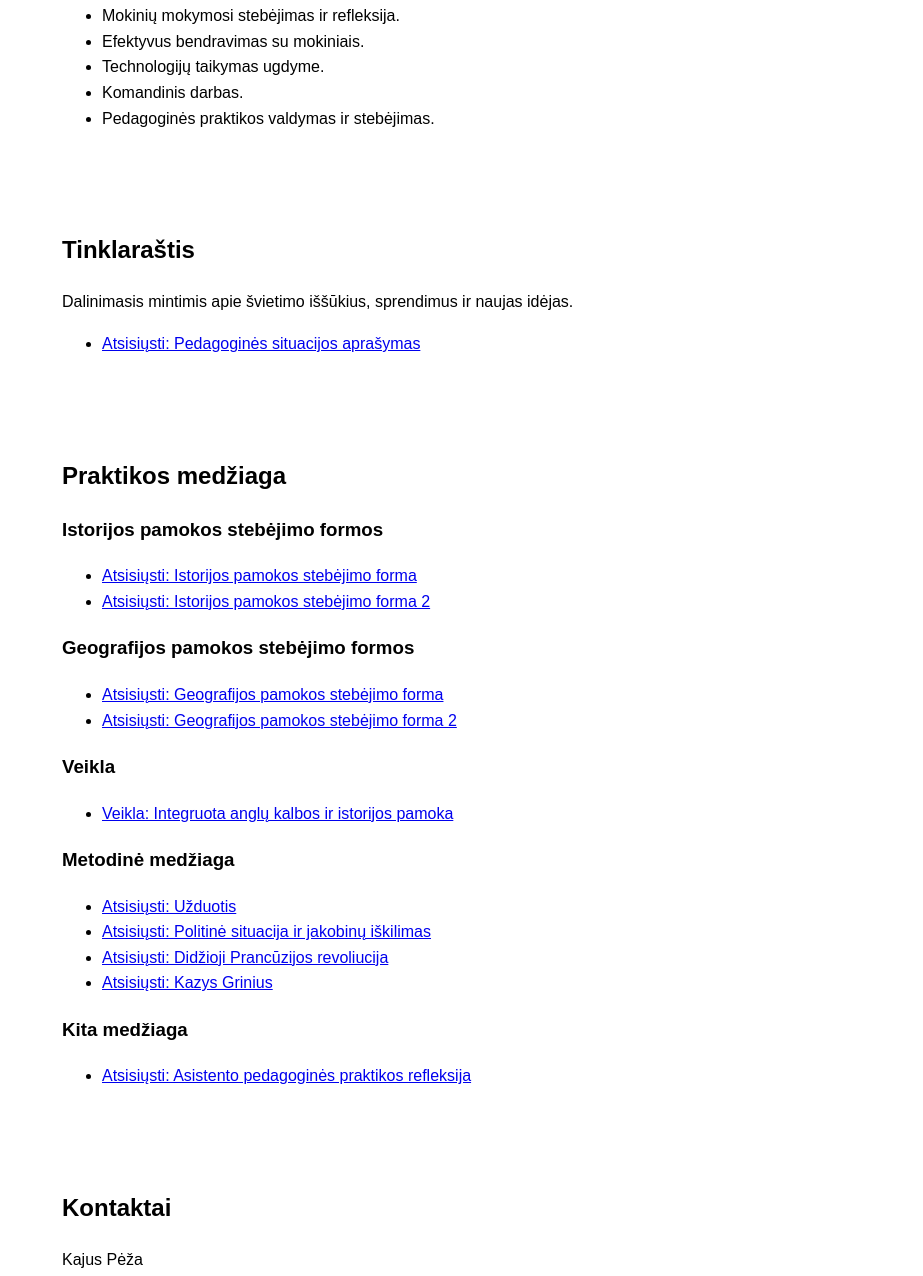
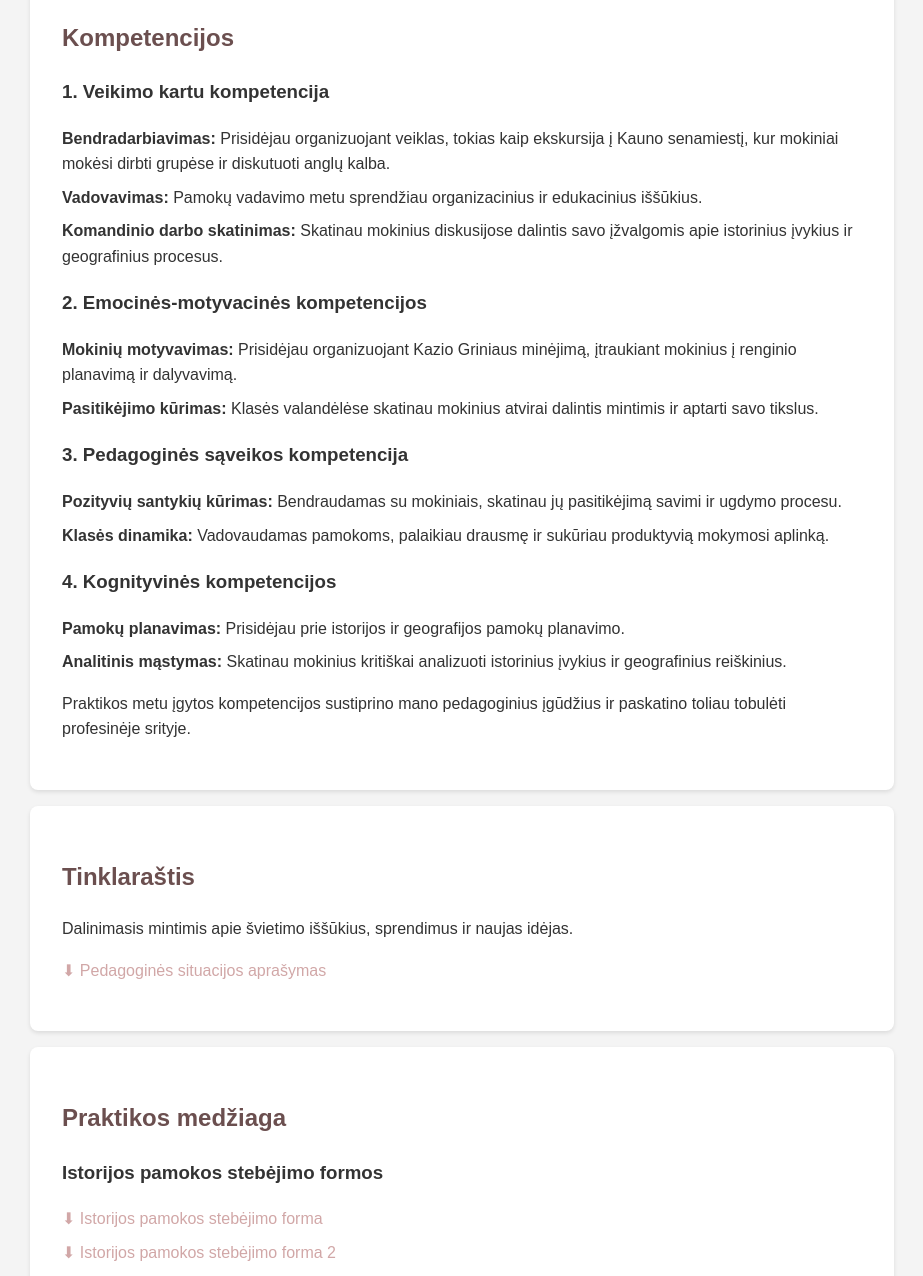
Before and after one commit to Kajuksssss/e-portfoliomok, a plain HTML site: page index.html in a window 1280 px wide. Shown: the part 484-1760 px from the top of the page, without its empty margins (178-1101 px from the left). Drawn offline with Linux system fonts and the light colour scheme.

Commit message:
Update index.html

```diff
--- a/index.html
+++ b/index.html
@@ -10,24 +10,28 @@
             margin: 0;
             padding: 0;
             line-height: 1.6;
+            background-color: #f4f4f4;
+            color: #333;
         }
         header {
-            background: #004d99;
+            background: #6B4F4F;
             color: white;
             padding: 1rem 0;
             text-align: center;
         }
         nav {
-            background: #0073e6;
+            background: #D1A7A7;
             color: white;
             display: flex;
             justify-content: center;
             padding: 0.5rem;
+            box-shadow: 0 2px 4px rgba(0, 0, 0, 0.1);
         }
         nav a {
             color: white;
             text-decoration: none;
             margin: 0 1rem;
+            font-weight: bold;
         }
         nav a:hover {
             text-decoration: underline;
@@ -36,13 +40,45 @@
             padding: 2rem;
             margin: auto;
             max-width: 800px;
+            background: white;
+            box-shadow: 0 2px 4px rgba(0, 0, 0, 0.1);
+            border-radius: 8px;
+            margin-bottom: 1rem;
         }
         footer {
-            background: #004d99;
+            background: #6B4F4F;
             color: white;
             text-align: center;
             padding: 1rem 0;
             margin-top: 2rem;
+        }
+        .hero {
+            width: 100%;
+            max-height: 300px;
+            overflow: hidden;
+            margin-bottom: 2rem;
+        }
+        .hero img {
+            width: 100%;
+            height: auto;
+            display: block;
+        }
+        h2 {
+            color: #6B4F4F;
+        }
+        ul {
+            list-style-type: none;
+            padding: 0;
+        }
+        ul li {
+            margin-bottom: 0.5rem;
+        }
+        ul li a {
+            color: #D1A7A7;
+            text-decoration: none;
+        }
+        ul li a:hover {
+            text-decoration: underline;
         }
     </style>
 </head>
@@ -50,6 +86,10 @@
     <header>
         <h1>Pedagogo e-portfolio</h1>
     </header>
+
+    <div class="hero">
+        <img src="./hero_image.png" alt="Cult of Pedagogy logotipas">
+    </div>
 
     <nav>
         <a href="#apie-mane">Apie mane</a>
@@ -67,13 +107,28 @@
 
     <section id="kompetencijos">
         <h2>Kompetencijos</h2>
+        <h3>1. Veikimo kartu kompetencija</h3>
         <ul>
-            <li>Mokinių mokymosi stebėjimas ir refleksija.</li>
-            <li>Efektyvus bendravimas su mokiniais.</li>
-            <li>Technologijų taikymas ugdyme.</li>
-            <li>Komandinis darbas.</li>
-            <li>Pedagoginės praktikos valdymas ir stebėjimas.</li>
+            <li><strong>Bendradarbiavimas:</strong> Prisidėjau organizuojant veiklas, tokias kaip ekskursija į Kauno senamiestį, kur mokiniai mokėsi dirbti grupėse ir diskutuoti anglų kalba.</li>
+            <li><strong>Vadovavimas:</strong> Pamokų vadavimo metu sprendžiau organizacinius ir edukacinius iššūkius.</li>
+            <li><strong>Komandinio darbo skatinimas:</strong> Skatinau mokinius diskusijose dalintis savo įžvalgomis apie istorinius įvykius ir geografinius procesus.</li>
         </ul>
+        <h3>2. Emocinės-motyvacinės kompetencijos</h3>
+        <ul>
+            <li><strong>Mokinių motyvavimas:</strong> Prisidėjau organizuojant Kazio Griniaus minėjimą, įtraukiant mokinius į renginio planavimą ir dalyvavimą.</li>
+            <li><strong>Pasitikėjimo kūrimas:</strong> Klasės valandėlėse skatinau mokinius atvirai dalintis mintimis ir aptarti savo tikslus.</li>
+        </ul>
+        <h3>3. Pedagoginės sąveikos kompetencija</h3>
+        <ul>
+            <li><strong>Pozityvių santykių kūrimas:</strong> Bendraudamas su mokiniais, skatinau jų pasitikėjimą savimi ir ugdymo procesu.</li>
+            <li><strong>Klasės dinamika:</strong> Vadovaudamas pamokoms, palaikiau drausmę ir sukūriau produktyvią mokymosi aplinką.</li>
+        </ul>
+        <h3>4. Kognityvinės kompetencijos</h3>
+        <ul>
+            <li><strong>Pamokų planavimas:</strong> Prisidėjau prie istorijos ir geografijos pamokų planavimo.</li>
+            <li><strong>Analitinis mąstymas:</strong> Skatinau mokinius kritiškai analizuoti istorinius įvykius ir geografinius reiškinius.</li>
+        </ul>
+        <p>Praktikos metu įgytos kompetencijos sustiprino mano pedagoginius įgūdžius ir paskatino toliau tobulėti profesinėje srityje.</p>
     </section>
 
     <section id="tinklarastis">
@@ -81,7 +136,7 @@
         <p>Dalinimasis mintimis apie švietimo iššūkius, sprendimus ir naujas idėjas.</p>
         <ul>
             <li><a href="./files/Pedagoginės%20situacijos%20aprašymas.docx" download="Pedagoginės situacijos aprašymas.docx">
-                Atsisiųsti: Pedagoginės situacijos aprašymas
+                ⬇ Pedagoginės situacijos aprašymas
             </a></li>
         </ul>
     </section>
@@ -91,58 +146,45 @@
         <h3>Istorijos pamokos stebėjimo formos</h3>
         <ul>
             <li><a href="./files/Istorijos%20pamokos%20sebejimo%20forma.docx" download="Istorijos pamokos stebėjimo forma.docx">
-                Atsisiųsti: Istorijos pamokos stebėjimo forma
+                ⬇ Istorijos pamokos stebėjimo forma
             </a></li>
             <li><a href="./files/Istorijos%20pamokos%20sebejimo%20forma%202.docx" download="Istorijos pamokos stebėjimo forma 2.docx">
-                Atsisiųsti: Istorijos pamokos stebėjimo forma 2
+                ⬇ Istorijos pamokos stebėjimo forma 2
             </a></li>
         </ul>
         <h3>Geografijos pamokos stebėjimo formos</h3>
         <ul>
             <li><a href="./files/Geografijos%20pamokos%20sebejimo%20forma%20.docx" download="Geografijos pamokos stebėjimo forma.docx">
-                Atsisiųsti: Geografijos pamokos stebėjimo forma
+                ⬇ Geografijos pamokos stebėjimo forma
             </a></li>
             <li><a href="./files/Geografijos%20pamokos%20sebejimo%20forma%202.docx" download="Geografijos pamokos stebėjimo forma 2.docx">
-                Atsisiųsti: Geografijos pamokos stebėjimo forma 2
+                ⬇ Geografijos pamokos stebėjimo forma 2
             </a></li>
         </ul>
-        <h3>Veikla</h3>
+        <h3>Integruota anglų kalbos ir istorijos pamoka</h3>
         <ul>
             <li><a href="https://www.kaziogriniausgimnazija.lt/gimnazija/2024-12/netradicine-integruota-anglu-kalbos-istorijos-pamoka/" target="_blank">
-                Veikla: Integruota anglų kalbos ir istorijos pamoka
+                Integruota anglų kalbos ir istorijos pamoka
             </a></li>
         </ul>
         <h3>Metodinė medžiaga</h3>
         <ul>
             <li><a href="./files/Užduotis.docx" download="Užduotis.docx">
-                Atsisiųsti: Užduotis
+                ⬇ Užduotis
             </a></li>
-            <li><a href="./files/Politinė%20situacija%20ir%20jakobinų%20iškilimas.docx" download="Politinė situacija ir jakobinų iškilimas.docx">
-                Atsisiųsti: Politinė situacija ir jakobinų iškilimas
+            <li><a href="./files/Politinė%20situacija%20ir%20jakobinų%20iškilimas.docx" download="Politinė situacija ir jakobinų iškilimas.docx">
+                ⬇ Politinė situacija ir jakobinų iškilimas
             </a></li>
-            <li><a href="./files/Didžioji%20Prancūzijos%20revoliucija.pptx" download="Didžioji Prancūzijos revoliucija.pptx">
-                Atsisiųsti: Didžioji Prancūzijos revoliucija
+            <li><a href="./files/Didžioji%20Prancūzijos%20revoliucija.pptx" download="Didžioji Prancūzijos revoliucija.pptx">
+                ⬇ Didžioji Prancūzijos revoliucija
             </a></li>
             <li><a href="./files/Kazys%20Grinius.docx" download="Kazys Grinius.docx">
-                Atsisiųsti: Kazys Grinius
+                ⬇ Kazys Grinius
             </a></li>
         </ul>
         <h3>Kita medžiaga</h3>
         <ul>
             <li><a href="./files/ASISTENTO%20PEDAGOGINĖS%20PRAKTIKOS%20REFLEKSIJA.docx" download="ASISTENTO PEDAGOGINĖS PRAKTIKOS REFLEKSIJA.docx">
-                Atsisiųsti: Asistento pedagoginės praktikos refleksija
+                ⬇ Asistento pedagoginės praktikos refleksija
             </a></li>
         </ul>
-    </section>
-
-    <section id="kontaktai">
-        <h2>Kontaktai</h2>
-        <p>Kajus Pėža</p>
-        <p>El. paštas: <a href="mailto:kajusxzp@gmail.com">kajusxzp@gmail.com</a></p>
-    </section>
-
-    <footer>
-        <p>&copy; 2025 Pedagogo e-portfolio</p>
-    </footer>
-</body>
-</html>
```
